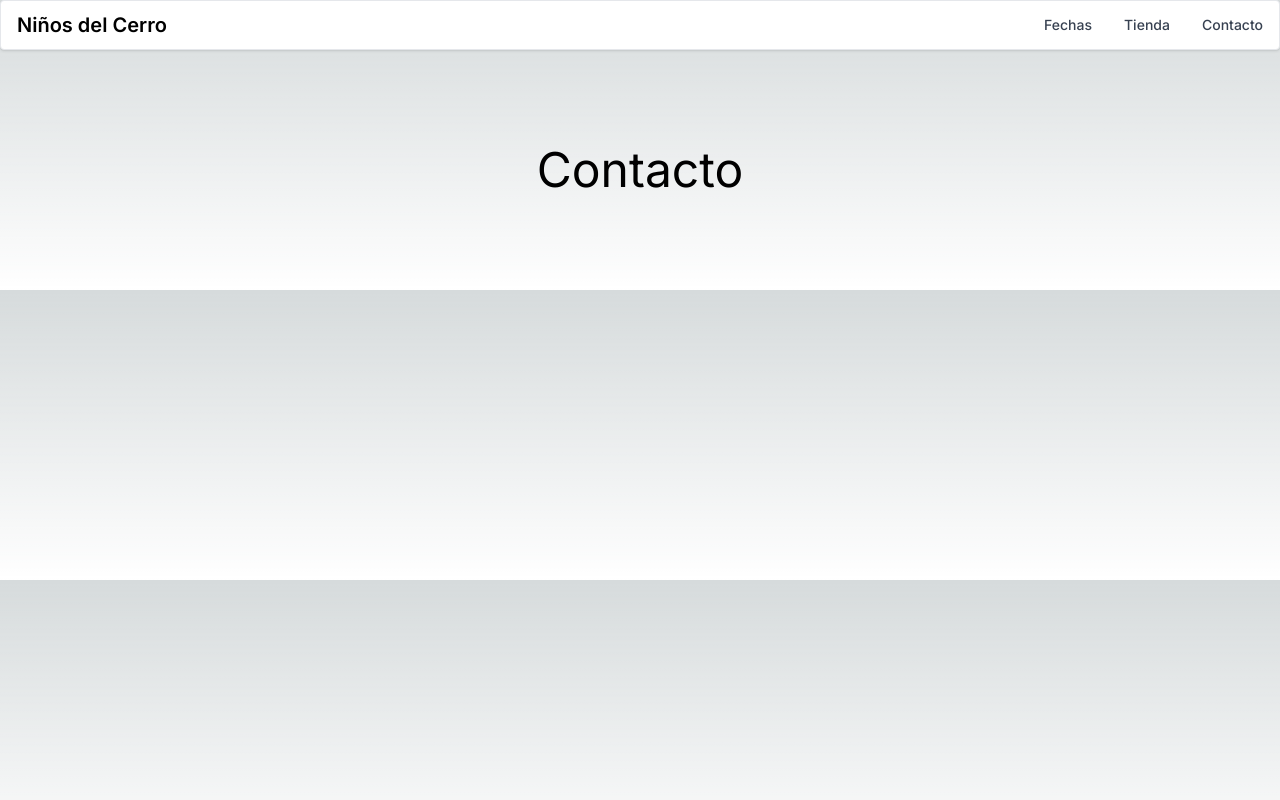
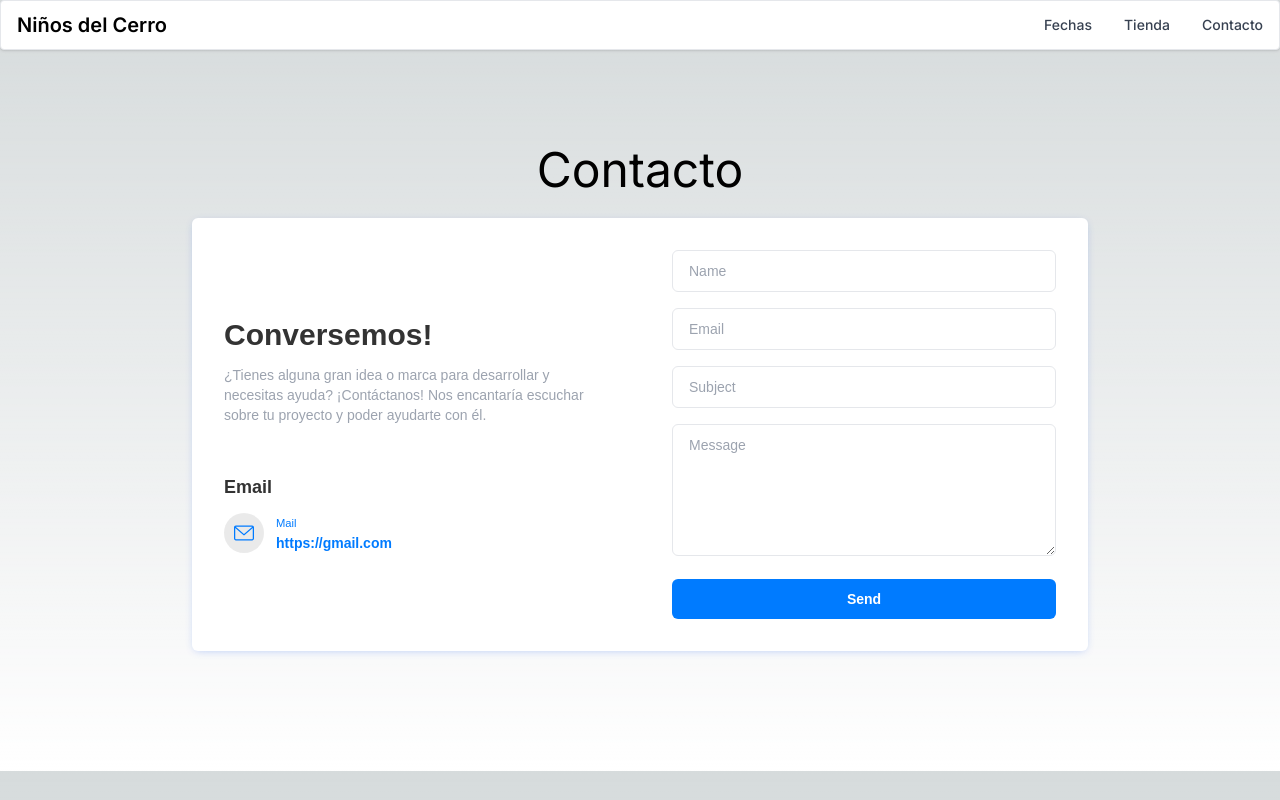
Before and after one commit to fVillaSymmes/NDC-Ecommerce, a Next.js app: page /contacto in a window 1280 px wide. Built offline with nearby package versions, Linux system fonts and the light colour scheme.

Commit message:
Se incluye un componente básico ficha de contacto. Debería considerar extraerlo a su propio archivo.

```diff
--- a/src/app/(general)/contacto/page.tsx
+++ b/src/app/(general)/contacto/page.tsx
@@ -2,6 +2,76 @@ export default function Contacto() {
   return (
     <main className='flex flex-col items-center p-24'>
       <h1 className='text-5xl'>Contacto</h1>
+      <div className='my-6'>
+        <div className='mx-auto grid max-w-4xl items-center gap-16 rounded-md bg-white p-8 font-[sans-serif] text-[#333] shadow-[0_2px_10px_-3px_rgba(6,81,237,0.3)] sm:grid-cols-2'>
+          <div>
+            <h1 className='text-3xl font-extrabold'>Conversemos!</h1>
+            <p className='mt-3 text-sm text-gray-400'>
+              ¿Tienes alguna gran idea o marca para desarrollar y necesitas
+              ayuda? ¡Contáctanos! Nos encantaría escuchar sobre tu proyecto y
+              poder ayudarte con él.
+            </p>
+            <div className='mt-12'>
+              <h2 className='text-lg font-extrabold'>Email</h2>
+              <ul className='mt-3'>
+                <li className='flex items-center'>
+                  <div className='flex h-10 w-10 shrink-0 items-center justify-center rounded-full bg-[#e6e6e6cf]'>
+                    <svg
+                      xmlns='http://www.w3.org/2000/svg'
+                      width='20px'
+                      height='20px'
+                      fill='#007bff'
+                      viewBox='0 0 479.058 479.058'
+                    >
+                      <path
+                        d='M434.146 59.882H44.912C20.146 59.882 0 80.028 0 104.794v269.47c0 24.766 20.146 44.912 44.912 44.912h389.234c24.766 0 44.912-20.146 44.912-44.912v-269.47c0-24.766-20.146-44.912-44.912-44.912zm0 29.941c2.034 0 3.969.422 5.738 1.159L239.529 264.631 39.173 90.982a14.902 14.902 0 0 1 5.738-1.159zm0 299.411H44.912c-8.26 0-14.971-6.71-14.971-14.971V122.615l199.778 173.141c2.822 2.441 6.316 3.655 9.81 3.655s6.988-1.213 9.81-3.655l199.778-173.141v251.649c-.001 8.26-6.711 14.97-14.971 14.97z'
+                        data-original='#000000'
+                      />
+                    </svg>
+                  </div>
+                  <a
+                    target='blank'
+                    href='#'
+                    className='ml-3 text-sm text-[#007bff]'
+                  >
+                    <small className='block'>Mail</small>
+                    <strong>https://gmail.com</strong>
+                  </a>
+                </li>
+              </ul>
+            </div>
+          </div>
+
+          <form className='ml-auo space-y-4'>
+            <input
+              type='text'
+              placeholder='Name'
+              className='w-full rounded-md border px-4 py-2.5 text-sm outline-[#007bff]'
+            />
+            <input
+              type='email'
+              placeholder='Email'
+              className='w-full rounded-md border px-4 py-2.5 text-sm outline-[#007bff]'
+            />
+            <input
+              type='text'
+              placeholder='Subject'
+              className='w-full rounded-md border px-4 py-2.5 text-sm outline-[#007bff]'
+            />
+            <textarea
+              placeholder='Message'
+              rows={6}
+              className='form-control w-full rounded-md border px-4 pt-2.5 text-sm outline-[#007bff]'
+            ></textarea>
+            <button
+              type='button'
+              className='w-full rounded-md bg-[#007bff] px-4 py-2.5 text-sm font-semibold text-white hover:bg-blue-600'
+            >
+              Send
+            </button>
+          </form>
+        </div>
+      </div>
     </main>
   )
 }
```
